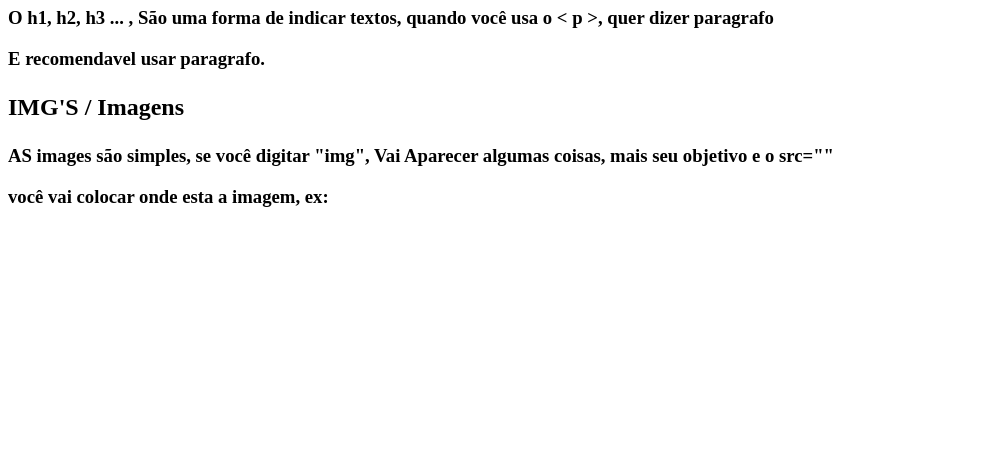
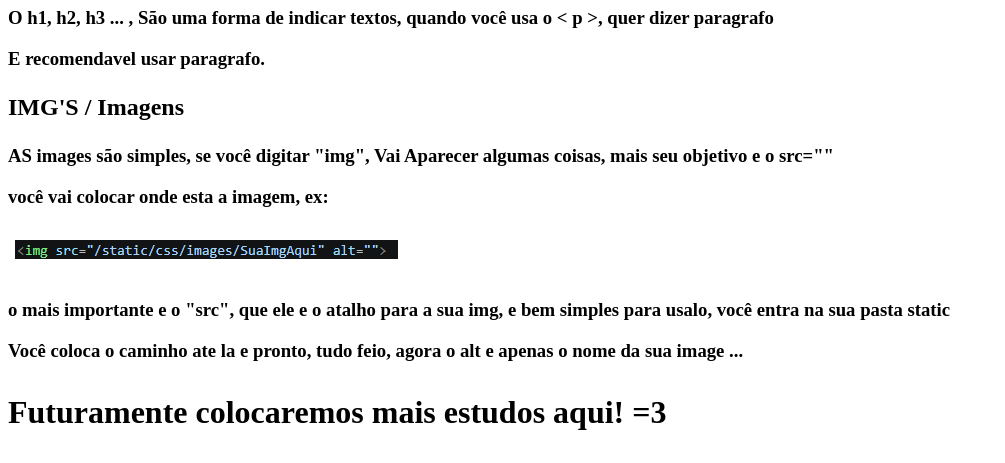
Before and after one commit to PekoStarrr/Site-HTML, a Flask app: page / in a window 1280 px wide. Shown: the part 895-1358 px from the top of the page, without its empty margins (0-1005 px from the left). Before the commit the page ends 1102 px from the top, so only its background shows below. Run offline with Flask 3, Linux system fonts and the light colour scheme.

Commit message:
Enhance login.html with image and usage instructions
Added an image and additional instructions for using images in HTML.

```diff
--- a/templates/login.html
+++ b/templates/login.html
@@ -34,5 +34,10 @@
     <h2> <p> IMG'S / Imagens </p> </h2>
     <h3> <p> AS images são simples, se você digitar "img", Vai Aparecer algumas coisas, mais seu objetivo e o src=""</p> </h3>
     <h3> <p> você vai colocar onde esta a imagem, ex:  </p> </h3>
+    <img src="/static/CmdHTML3.png" alt="CmdHTML3">
+    <h3> <p> o mais importante e o "src", que ele e o atalho para a sua img, e bem simples para usalo, você entra na sua pasta static</p> </h3>
+    <h3> <p> Você coloca o caminho ate la e pronto, tudo feio, agora o alt e apenas o nome da sua image ... </p> </h3>
+
+    <h1> <p> Futuramente colocaremos mais estudos aqui! =3 </p> </h1>
 
 </html>
```
